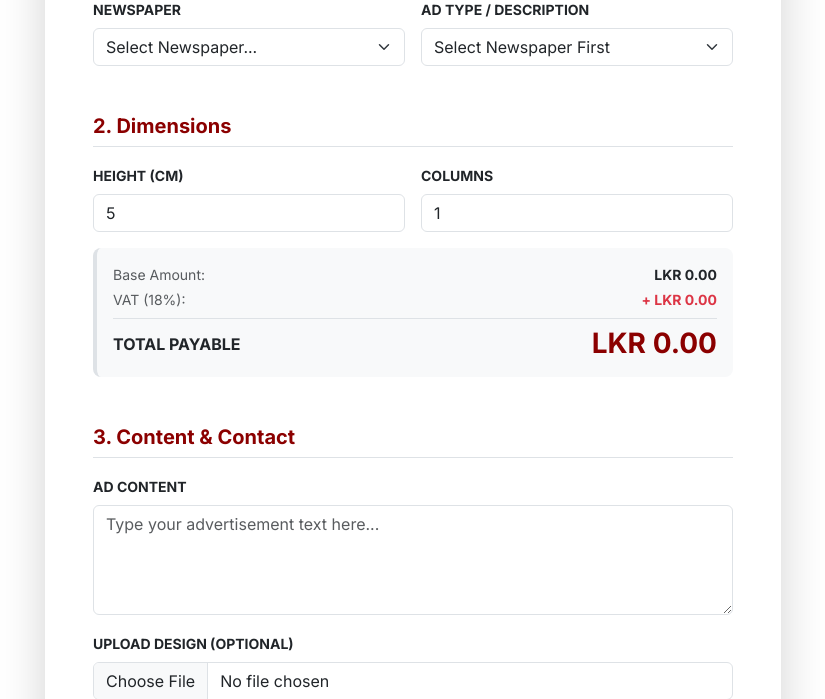
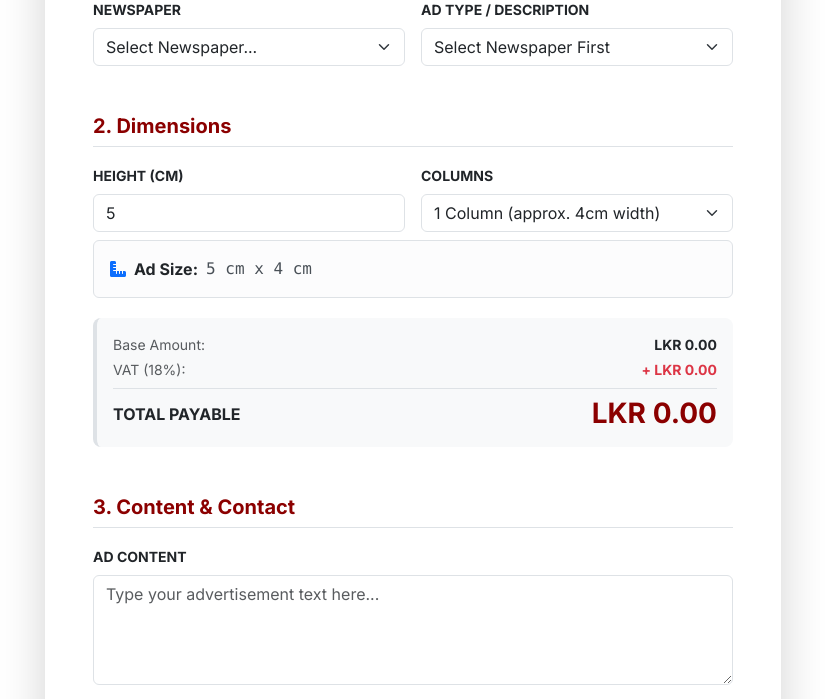
Before and after one commit to Thiwa1/web-Active, a PHP site: page /paper_ads.php in a window 1280 px wide. Shown: the part 370-1069 px from the top of the page, without its empty margins (227-1052 px from the left). Run offline with PHP 8.4, Linux system fonts and the light colour scheme; data that the repository does not hold is empty; some libraries are stand-ins or nearby versions.

Commit message:
Enhance Paper Ads with column-based size calculation.
- Updated `paper_ads.php` to include a Column selection dropdown (1-8).
- Implemented JS logic to display calculated ad dimensions (Height x Width) based on column count (assuming 4cm/column).
- Updated price calculation to factor in columns.

Co-authored-by: Thiwa1 <30181036+Thiwa1@users.noreply.github.com>

```diff
--- a/paper_ads.php
+++ b/paper_ads.php
@@ -117,9 +117,26 @@ $nextFriday = date('Y-m-d', strtotime('next Friday'));
                                 </div>
                                 <div class="col-md-6">
                                     <label class="form-label fw-bold small text-uppercase">Columns</label>
-                                    <input type="number" step="1" name="columns" id="columns" class="form-control" required min="1" value="1" oninput="calculatePrice()">
+                                    <select name="columns" id="columns" class="form-select" required onchange="calculatePrice()">
+                                        <option value="1">1 Column (approx. 4cm width)</option>
+                                        <option value="2">2 Columns (approx. 8cm width)</option>
+                                        <option value="3">3 Columns (approx. 12cm width)</option>
+                                        <option value="4">4 Columns (approx. 16cm width)</option>
+                                        <option value="5">5 Columns (approx. 20cm width)</option>
+                                        <option value="6">6 Columns (approx. 24cm width)</option>
+                                        <option value="8">8 Columns (Full Page Width)</option>
+                                    </select>
                                 </div>
-                                <div class="col-12 mt-3">
+
+                                <div class="col-12 mt-2">
+                                    <div class="alert alert-light border d-flex align-items-center">
+                                        <i class="fas fa-ruler-combined text-primary me-2"></i>
+                                        <span class="fw-bold text-dark me-2">Ad Size:</span>
+                                        <span id="ad_size_display" class="font-monospace">5 cm x 4 cm</span>
+                                    </div>
+                                </div>
+
+                                <div class="col-12 mt-1">
                                     <div class="bg-light p-3 rounded-3 border-start border-4 border-lankadeepa">
                                         <div class="d-flex justify-content-between mb-1">
                                             <span class="text-muted small">Base Amount:</span>
@@ -230,6 +247,10 @@ $nextFriday = date('Y-m-d', strtotime('next Friday'));
         const vat = base * (vatPercent / 100);
         const total = base + vat;
 
+        // Display Size
+        const widthCm = c * 4; // Approx 4cm per column based on "2 columns = 8cm"
+        document.getElementById('ad_size_display').textContent = `${h} cm (Height) x ${widthCm} cm (Width)`;
+
         document.getElementById('base_price').textContent = base.toFixed(2);
         document.getElementById('vat_amount').textContent = vat.toFixed(2);
         document.getElementById('total_price').textContent = total.toFixed(2);
```
